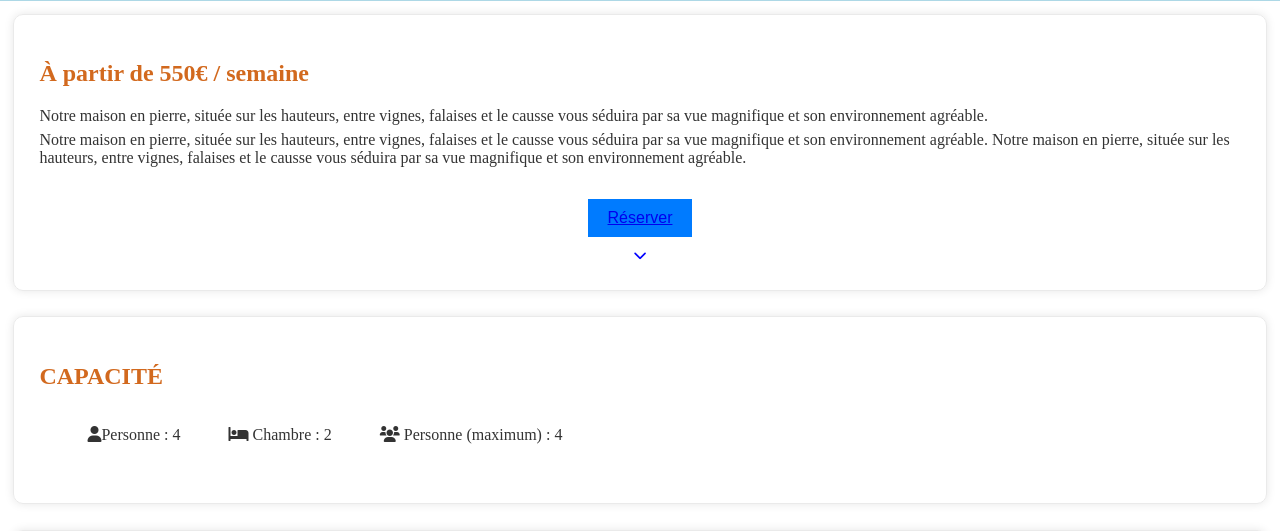
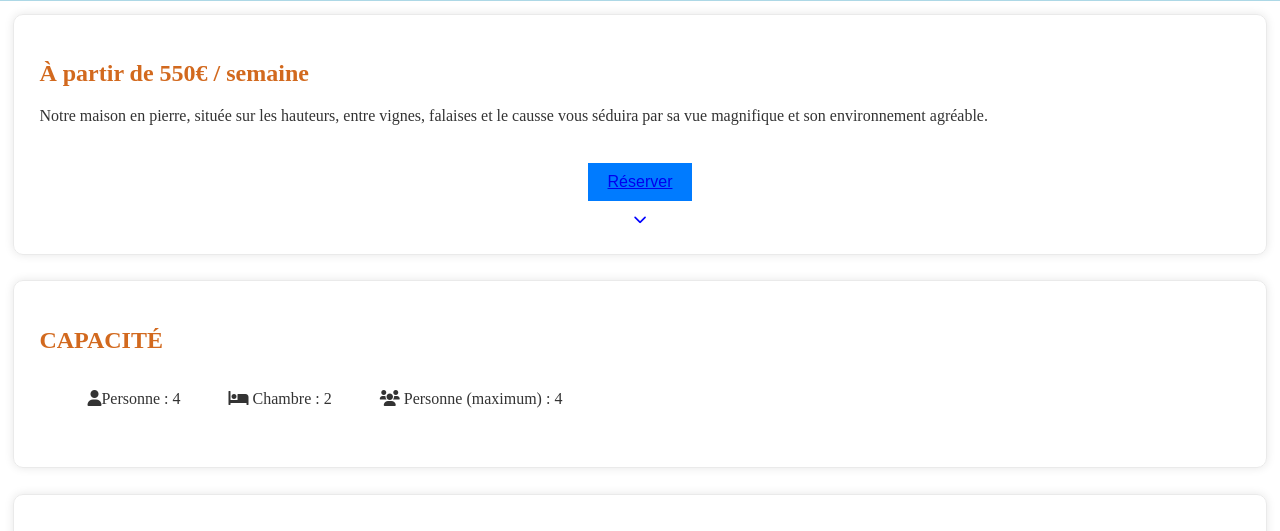
Before and after one commit to PAIVANicolas/ProjetGite, a PHP site: page / in a window 1280 px wide. Shown: the part 848-1379 px from the top of the page. Run offline with PHP 8.4, Linux system fonts and the light colour scheme; some libraries are stand-ins or nearby versions.

Commit message:
Update informationsLocation.php

```diff
--- a/php/informationsLocation.php
+++ b/php/informationsLocation.php
@@ -14,12 +14,8 @@
             Le <strong>jardin</strong>, très agréable, est non clos. Pourvu d'un bar extérieur, d'un barbecue, d'un évier et de mobilier de jardin, vous pourrez y prendre vos repas ou vous reposer à l'ombre de la glycine. Un WC et une douche complètent l'équipement. &nbsp;<br><br>
             Pour des vacances authentiques et au grand air, dans un <strong>lieu paisible à l'écart de la circulation</strong>, vous vous sentirez chez vous tout en étant dépaysé.
         </div>
-
-        Notre maison en pierre, située sur les hauteurs, entre vignes, falaises et le causse vous séduira par sa vue magnifique et son environnement agréable.
-
-        Notre maison en pierre, située sur les hauteurs, entre vignes, falaises et le causse vous séduira par sa vue magnifique et son environnement agréable.
         </p>
-        <button class="reserve-button"><a class="submit" href="./reserver.php">Réserver</a></button>
+        <button class="reserve-button"><a class="reserver" href="./reserver.php">Réserver</a></button>
         <button class="expand-button" onclick="toggleExpand()"><i class="fa-solid fa-chevron-down"></i></button>
     </div>
     <div class="bloc-categorie">
```
